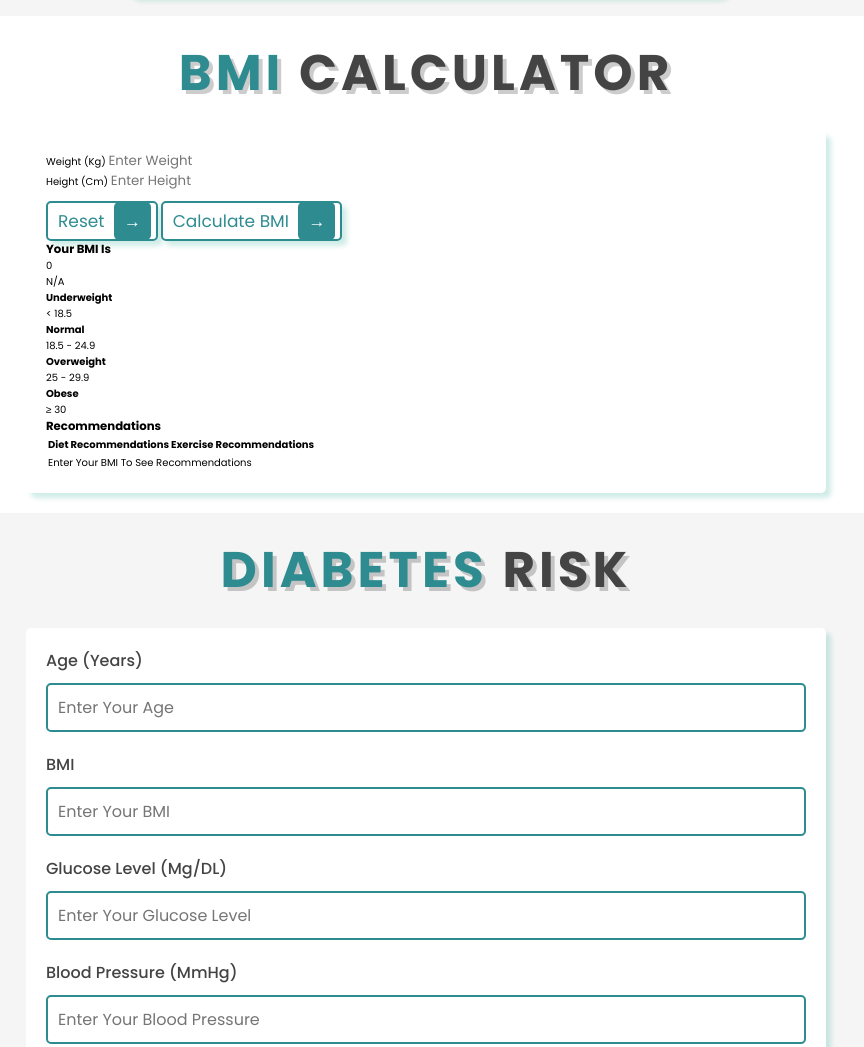
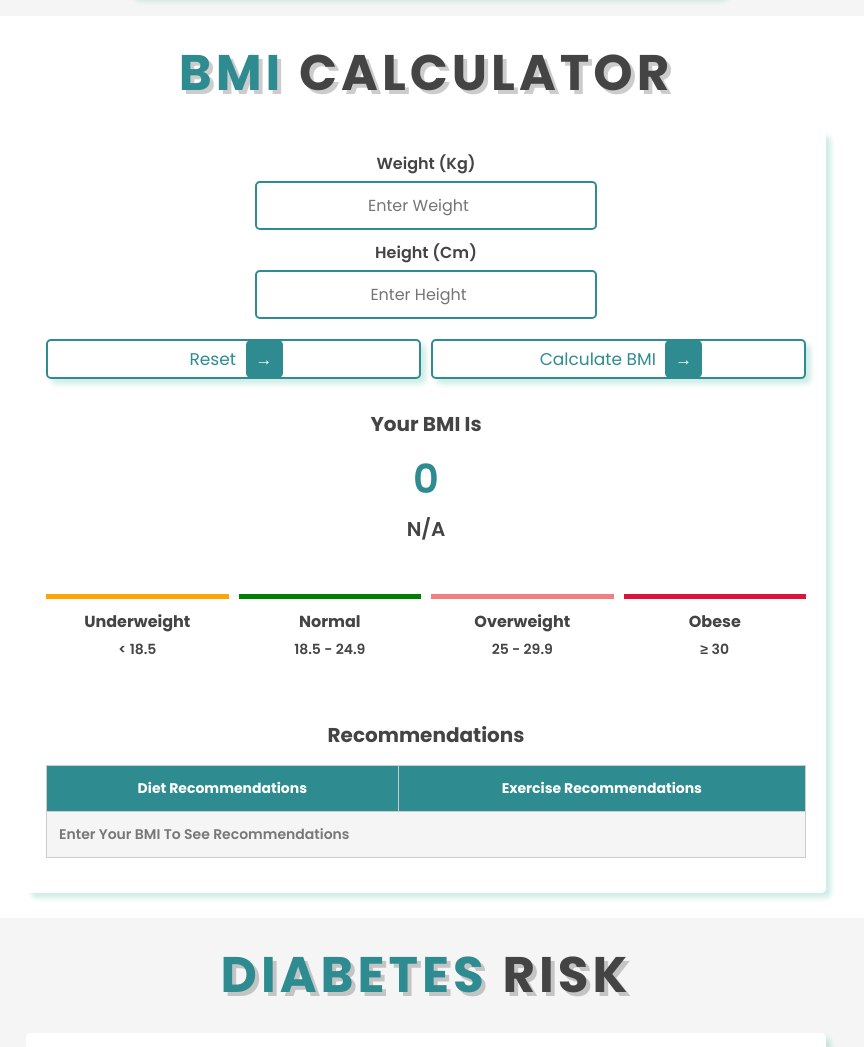
Before and after one commit to hilmazein/healthcare-web, a plain HTML site: page index.html in a window 1280 px wide. Shown: the part 1160-2207 px from the top of the page, without its empty margins (214-1078 px from the left). Drawn offline with Linux system fonts and the light colour scheme.

Commit message:
Update style.css

```diff
--- a/style.css
+++ b/style.css
@@ -357,6 +357,136 @@ section
 
 
 /* BMI Calculator Styles */
+:root {
+    --underweight: orange;
+    --normal: green;
+    --overweight: lightcoral;
+    --obese: crimson;
+}
+
+.bmi .container {
+    background: #fff;
+    padding: 1.5rem;
+    border-radius: 10px;
+    box-shadow: var(--box-shadow);
+    width: min(800px, 100%);
+    margin: 0 auto;
+}
+
+.bmi .calculator {
+    display: flex;
+    flex-direction: column;
+    gap: 1rem;
+    margin-bottom: 1.5rem;
+}
+
+.bmi .input-group {
+    display: flex;
+    align-items: center;
+    gap: 1rem;
+    justify-content: space-between;
+}
+
+.bmi .input-group label {
+    flex: 0 0 120px;
+    font-weight: 600;
+    font-size: 1.6rem;
+}
+
+.bmi .input-group input {
+    flex: 1;
+    padding: 10px;
+    border: var(--border);
+    border-radius: 5px;
+    font-size: 1.6rem;
+    text-align: center;
+    width: 45%;
+    margin-top: -100px;
+}
+
+.bmi .button-group {
+    display: flex;
+    gap: 1rem;
+}
+
+.bmi .btn-reset,
+.bmi .btn-submit {
+    flex: 1;
+    padding: 10px;
+    border: none;
+    border-radius: 5px;
+    cursor: pointer;
+    font-weight: 500;
+    text-transform: uppercase;
+    letter-spacing: 1px;
+    transition: 0.3s;
+}
+
+.bmi .btn-reset {
+    background: #444;
+    color: white;
+}
+
+.bmi .btn-submit {
+    background: var(--pink);
+    color: white;
+}
+
+.bmi .output {
+    text-align: center;
+    margin: 2rem 0;
+}
+
+.bmi #bmi {
+    font-size: 4rem;
+    font-weight: 600;
+    margin-bottom: 0.5rem;
+    color: var(--black);
+}
+
+.bmi .bmi-scale {
+    display: flex;
+    margin: 2rem 0;
+}
+
+.bmi .scale-item {
+    flex: 1;
+    text-align: center;
+    padding: 10px;
+    border-top: 5px solid var(--color);
+    font-size: 1.4rem;
+}
+
+.bmi .scale-item h4 {
+    font-size: 1.6rem;
+    color: var(--black);
+    margin-bottom: 0.5rem;
+}
+
+.bmi #recommendations table {
+    width: 100%;
+    border-collapse: collapse;
+    margin-top: 1.5rem;
+}
+
+.bmi #recommendations th,
+.bmi #recommendations td {
+    padding: 12px;
+    border: 1px solid #ccc;
+    text-align: left;
+    font-size: 1.4rem;
+}
+
+.bmi #recommendations th {
+    background-color: var(--pink);
+    color: white;
+    text-align: center;
+}
+
+.bmi #recommendations td {
+    background-color: #f5f5f5;
+}
+
 .bmi-container {
     background: #fff;
     padding: 2rem;
@@ -366,92 +496,138 @@ section
     margin: 0 auto;
 }
 
-.bmi-form {
+.bmi :root {
+    --underweight: orange;
+    --normal: green;
+    --overweight: lightcoral;
+    --obese: crimson;
+}
+
+.calculator {
     display: flex;
     flex-direction: column;
     gap: 2rem;
 }
 
-.bmi-input-group {
+.input-group {
     display: flex;
     flex-direction: column;
     gap: 1rem;
 }
 
-.bmi-input-group label {
+.input-group label {
     font-size: 1.6rem;
     color: var(--black);
     font-weight: 500;
 }
 
-.bmi-input-group input {
+.input-group input {
     padding: 1rem;
     border: var(--border);
     border-radius: .5rem;
     font-size: 1.6rem;
 }
 
-.bmi-result {
-    margin-top: 2rem;
-    padding: 2rem;
-    border-radius: .5rem;
-    font-size: 1.8rem;
-    color: var(--black);
-    background: #f8f9fa;
-    border-left: 4px solid var(--pink);
+.button-group {
+    display: flex;
+    gap: 1rem;
 }
 
-.history-section {
-    margin-top: 4rem;
+.button-group .btn {
+    flex: 1;
 }
 
-.history-section h2 {
-    font-size: 2.5rem;
-    color: var(--black);
-    margin-bottom: 2rem;
+.output {
+    text-align: center;
+    margin: 2rem 0;
 }
 
-.table-container {
-    overflow-x: auto;
+.output h3 {
+    color: var(--black);
+    font-size: 2rem;
+    margin-bottom: 1rem;
 }
 
-.history-table {
-    width: 100%;
-    border-collapse: collapse;
+#bmiValue {
+    font-size: 4rem;
+    font-weight: 600;
+    color: var(--pink);
+    margin-bottom: .5rem;
+}
+
+#bmiCategory {
+    font-size: 2rem;
+    color: var(--black);
+}
+
+.bmi-scale {
+    display: flex;
+    justify-content: space-between;
+    gap: 1rem;
+    margin: 2rem 0;
+}
+
+.scale-item {
+    flex: 1;
+    text-align: center;
+    padding: 1rem;
+    border-top: 5px solid var(--color);
+}
+
+.scale-item h4 {
+    font-size: 1.6rem;
+    color: var(--black);
+    margin-bottom: .5rem;
+}
+
+#recommendations {
     margin-top: 2rem;
 }
 
-.history-table th,
-.history-table td {
-    padding: 1.5rem;
+#recommendations h3 {
+    color: var(--black);
+    font-size: 2rem;
+    margin-bottom: 1.5rem;
     text-align: center;
-    border: 1px solid #ddd;
-    font-size: 1.4rem;
 }
 
-.history-table th {
+#recommendations table {
+    width: 100%;
+    border-collapse: collapse;
+}
+
+#recommendations table {
+    width: 100%;
+    border-collapse: collapse;
+    margin-top: 1.5rem;
+}
+
+#recommendations th {
     background: var(--pink);
     color: #fff;
-    font-weight: 500;
+    padding: 1rem;
+    text-align: center;
+    font-size: 1.6rem;
 }
 
-.history-table tr:nth-child(even) {
-    background-color: #f8f9fa;
+#recommendations td {
+    padding: 1rem;
+    font-size: 1.4rem;
+    background-color: #f5f5f5;
 }
 
-.history-table tr:hover {
-    background-color: #f1f1f1;
+.initial-message {
+    text-align: center;
+    color: var(--light-color);
 }
 
 @media (max-width: 768px) {
-    .bmi-container {
-        padding: 1.5rem;
+    .bmi-scale {
+        flex-direction: column;
     }
 
-    .history-table th,
-    .history-table td {
-        padding: 1rem;
-        font-size: 1.2rem;
+    .button-group {
+        flex-direction: column;
     }
 }
 
```
